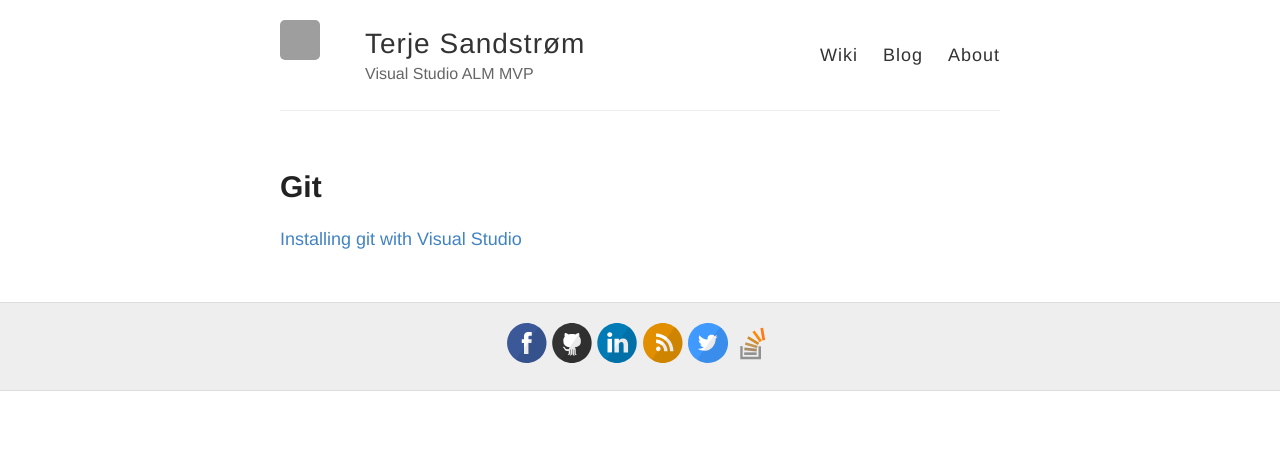
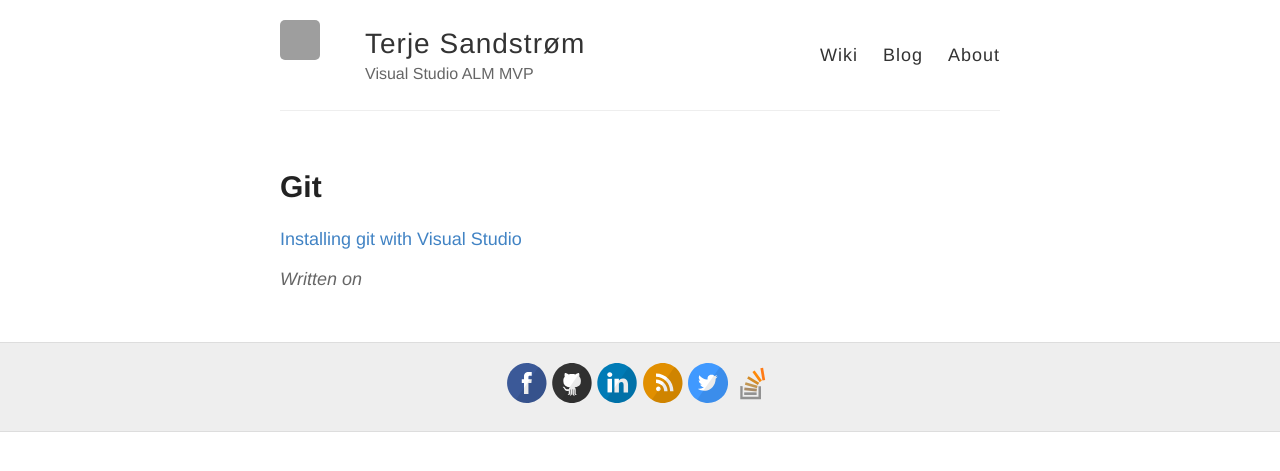
Before and after one commit to terjesandstrom/terjesandstrom.github.io, a Jekyll site: the page built from wiki/git.md, in a window 1280 px wide. Shown: the top 471 px of the page. Built offline with Jekyll 4.4.1, drawn with Linux system fonts in a browser that asks for light colours; Markdown is read by kramdown in place of the engine named in the settings; grey boxes are pictures that could not be loaded.

Commit message:
added wiki layout

```diff
--- /dev/null
+++ b/_layouts/wiki.html
@@ -0,0 +1,16 @@
+---
+layout: default
+---
+
+<article class="wiki">
+
+    <h1>{{ page.title }}</h1>
+
+    <div class="entry">
+        {{ content }}
+    </div>
+
+    <div class="date">
+        Written on {{ page.date | date: "%B %e, %Y" }}
+    </div>
+</article>
```
Also changed, not shown: wiki/git.md (+1 -1 lines), 1 other file.
